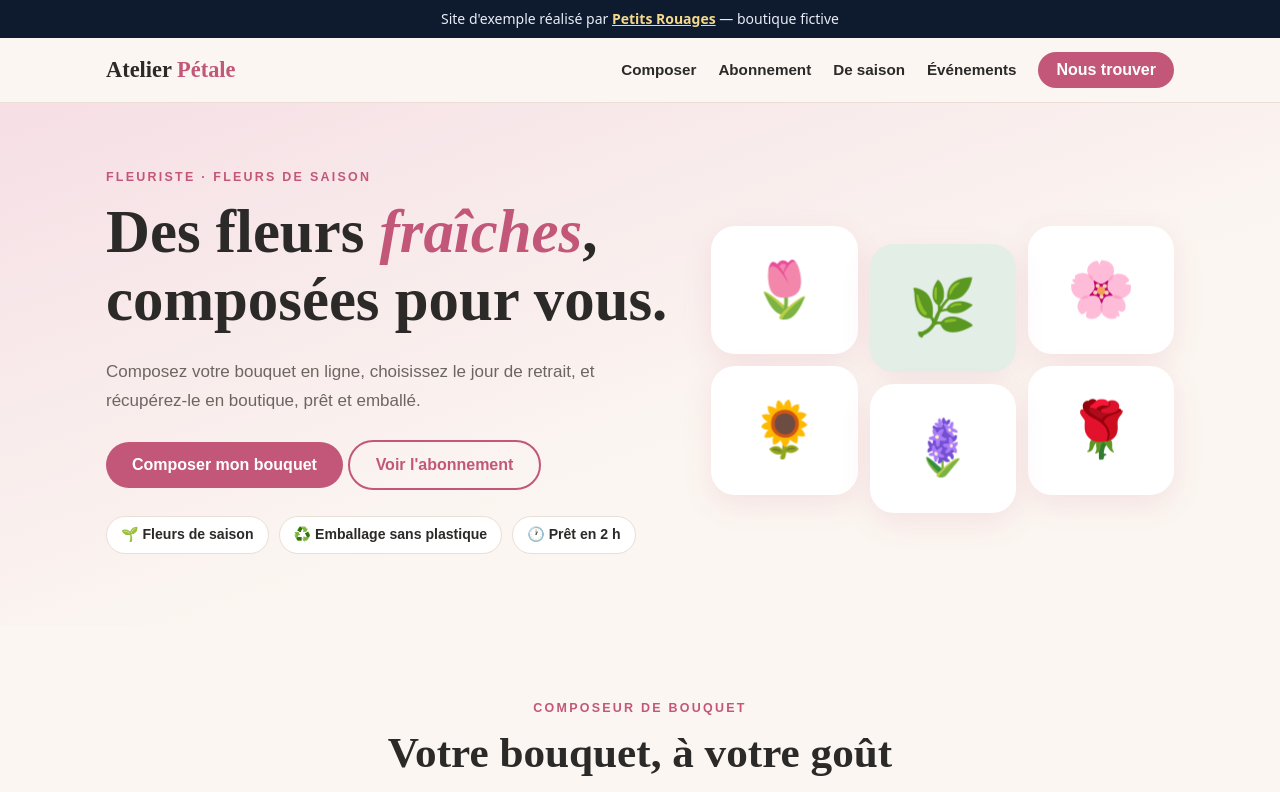
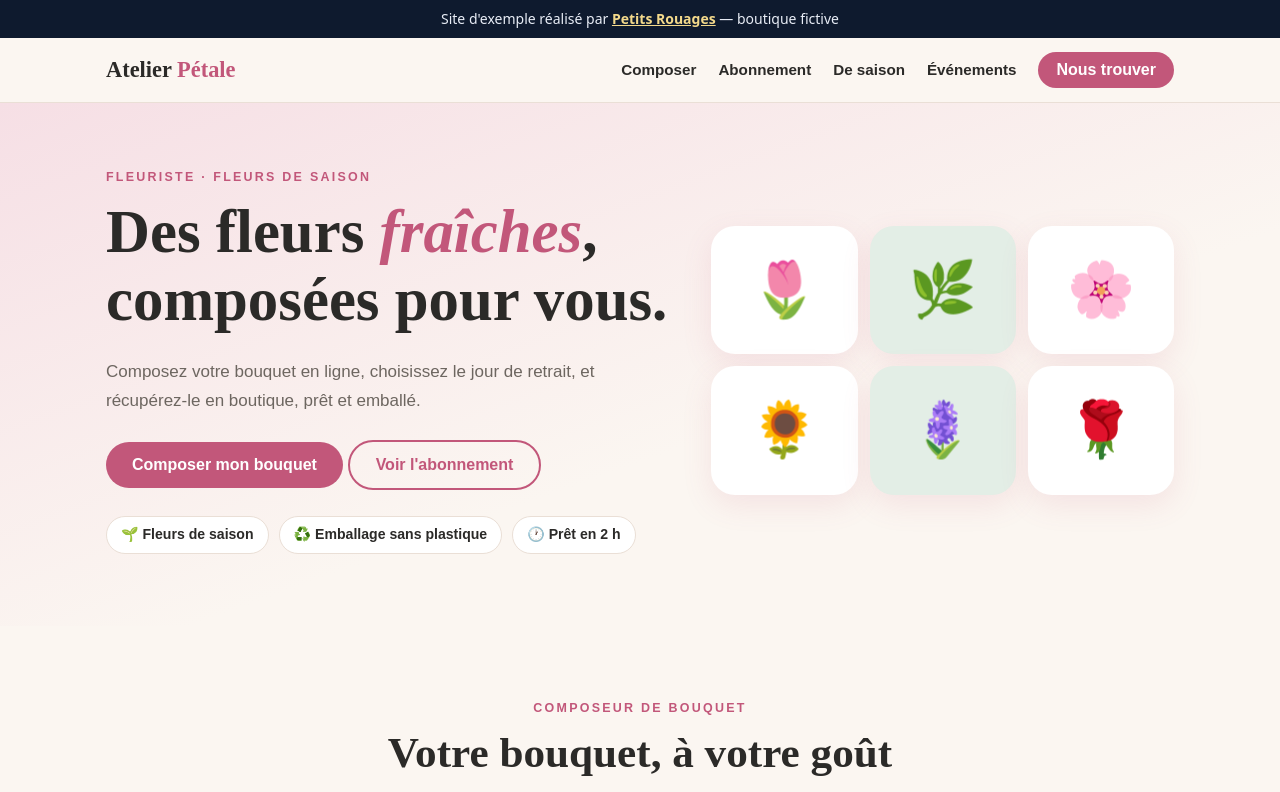
Before and after one commit to lasnay/vitrine-web, a plain HTML site: page exemples/fleuriste/index.html in a window 1280 px wide. Shown: the top 792 px of the page. Drawn offline with Linux system fonts and the light colour scheme.

Commit message:
Fleuriste: grille d'accueil alignee, etiquette Notre conseil
Co-Authored-By: Claude Sonnet 5.5 <noreply@anthropic.com>

```diff
--- a/exemples/fleuriste/index.html
+++ b/exemples/fleuriste/index.html
@@ -50,8 +50,7 @@
     .hero h1 em { color: var(--rose); font-style: italic; }
     .hero-art { display: grid; grid-template-columns: repeat(3, 1fr); gap: 12px; font-size: 3.4rem; text-align: center; }
     .hero-art div { background: var(--paper); border-radius: 24px; padding: 18px 0; box-shadow: 0 10px 30px rgba(194,87,122,.12); }
-    .hero-art div:nth-child(2) { transform: translateY(18px); background: var(--leaf-l); }
-    .hero-art div:nth-child(5) { transform: translateY(18px); }
+    .hero-art div:nth-child(2), .hero-art div:nth-child(5) { background: var(--leaf-l); }
     .pills { display: flex; gap: 10px; flex-wrap: wrap; margin-top: 26px; }
     .pills span { background: var(--paper); border: 1px solid var(--line); border-radius: 999px; padding: 6px 14px; font-size: .88rem; font-weight: 600; }
     .composer { background: var(--paper); border: 1px solid var(--line); border-radius: 24px; padding: 28px; display: grid; grid-template-columns: minmax(0, 1.25fr) minmax(0, .75fr); gap: 32px; box-shadow: 0 12px 40px rgba(43,42,40,.06); }
@@ -184,7 +183,7 @@
         <div class="center"><p class="kicker">Abonnement floral</p><h2>Des fleurs toute l'année</h2><p class="lead">Un bouquet de saison, au rythme que vous voulez. Sans engagement, on peut mettre en pause à tout moment.</p></div>
         <div class="cards">
           <article class="card"><div class="em">🌼</div><h3>Le mensuel</h3><div class="price">22 € <small>/ mois</small></div><ul><li>1 bouquet par mois</li><li>À retirer en boutique</li><li>Sans engagement</li></ul><a href="#contact" class="btn btn-line">Je choisis</a></article>
-          <article class="card hot"><span class="tag">Le plus choisi</span><div class="em">🌷</div><h3>Le bimensuel</h3><div class="price">38 € <small>/ mois</small></div><ul><li>2 bouquets par mois</li><li>Livraison possible à Rennes</li><li>Choix du style à chaque fois</li></ul><a href="#contact" class="btn btn-rose">Je choisis</a></article>
+          <article class="card hot"><span class="tag">Notre conseil</span><div class="em">🌷</div><h3>Le bimensuel</h3><div class="price">38 € <small>/ mois</small></div><ul><li>2 bouquets par mois</li><li>Livraison possible à Rennes</li><li>Choix du style à chaque fois</li></ul><a href="#contact" class="btn btn-rose">Je choisis</a></article>
           <article class="card"><div class="em">🪻</div><h3>L'hebdomadaire</h3><div class="price">68 € <small>/ mois</small></div><ul><li>1 bouquet par semaine</li><li>Idéal pour un bureau ou un cabinet</li><li>Facture mensuelle</li></ul><a href="#contact" class="btn btn-line">Je choisis</a></article>
         </div>
       </div>
```
